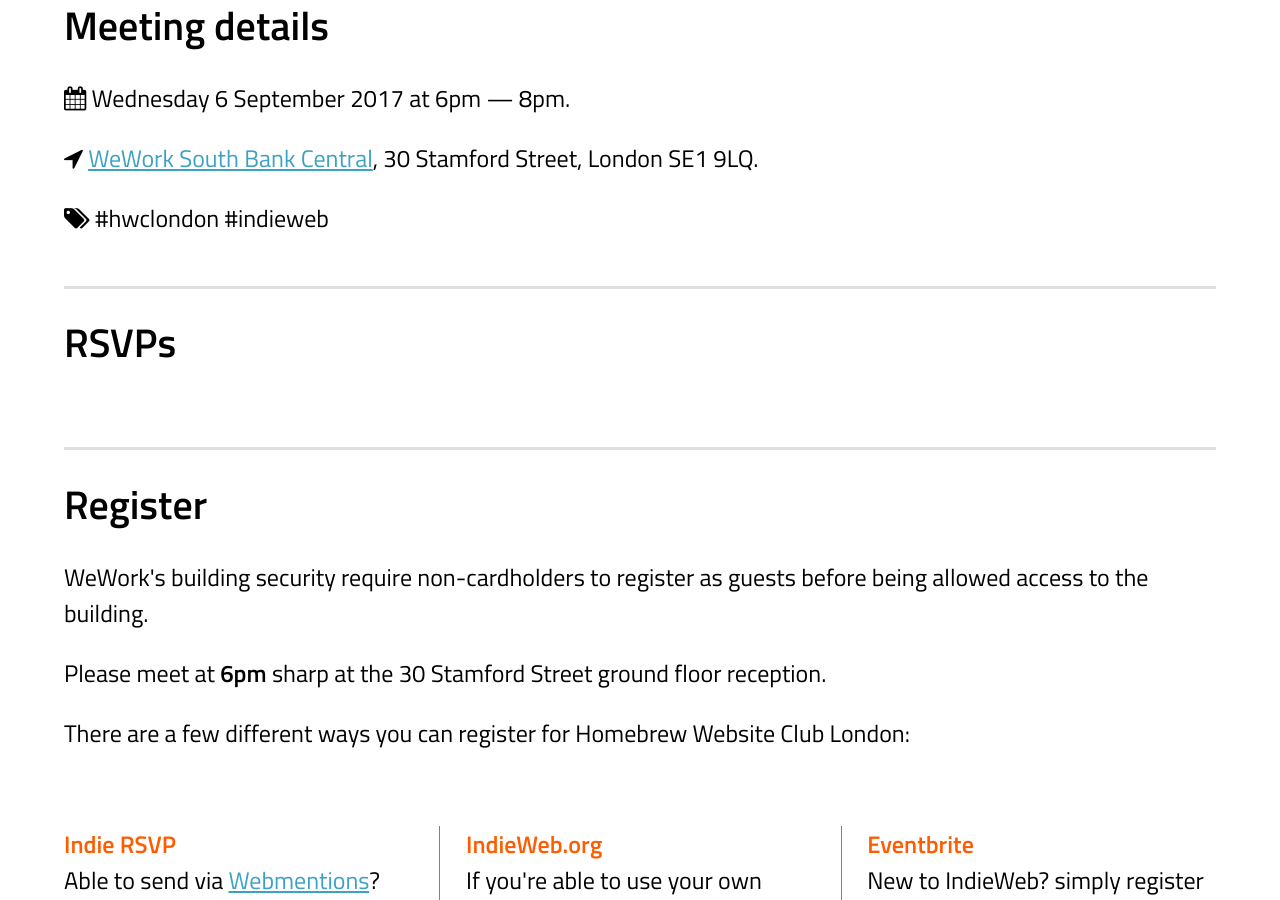
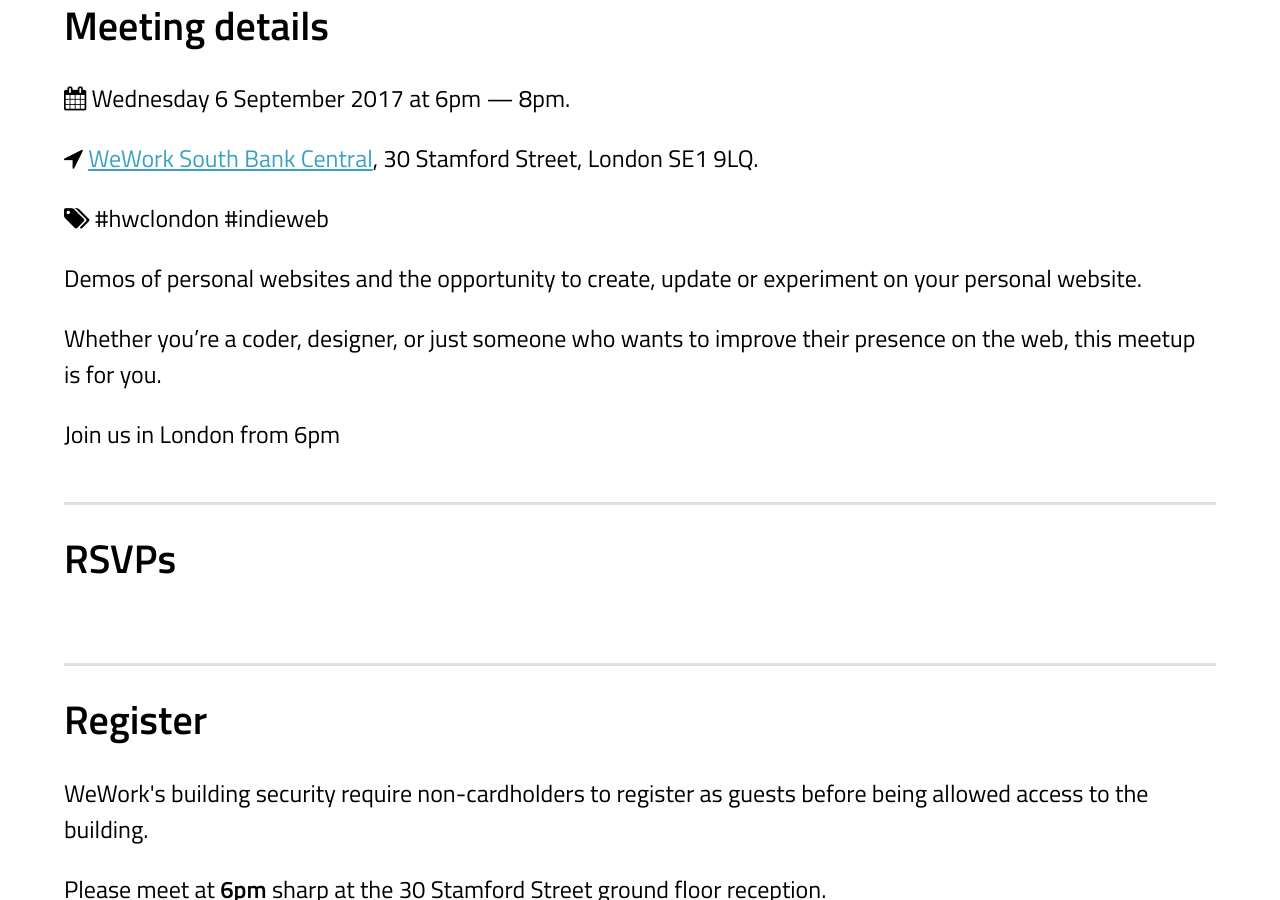
Before and after one commit to hwclondon/hwclondon.github.io, a Jekyll site: the page built from _events/20170906.md, in a window 1280 px wide and 900 px high, scrolled down 611 px. Built offline with Jekyll 4.4.1, drawn with Linux system fonts in a browser that asks for light colours; comment, search, counter and statistics services are not loaded.

Commit message:
Event template changes with description

```diff
--- a/_events/20170906.md
+++ b/_events/20170906.md
@@ -5,3 +5,8 @@
 eventbrite: 37317936954
 requirements: "<p>WeWork's building security require non-cardholders to register as guests before being allowed access to the building.</p><p>Please meet at <strong>6pm</strong> sharp at the 30 Stamford Street ground floor reception.</p><p>There are a few different ways you can register for Homebrew Website Club London:</p>"
 ---
+Demos of personal websites and the opportunity to create, update or experiment on your personal website.
+
+Whether you're a coder, designer, or just someone who wants to improve their presence on the web, this meetup is for you.
+
+Join us in London from 6pm
--- a/_layouts/event.html
+++ b/_layouts/event.html
@@ -3,6 +3,8 @@
 ---
 <div class="h-event">
 <a rel="author" href="/" hidden></a>
+
+<div class="entry-content e-content">
 
   <section>
     <h2 id="intro">Meeting details</h2>
@@ -22,8 +24,8 @@
     {% include tags.html %}
   </section>
 
-{% if content.length %}
-  <section>
+  {% if content %}
+    <section class="p-summary description">
       {{ content }}
     </section>
   {% endif %}
@@ -79,3 +81,4 @@
   {% endif %}
 
   </div>
+</div>
```
Also changed, not shown: assets/images/hwclondon.jpg. Lines whose indentation alone changed are shown as unchanged.
